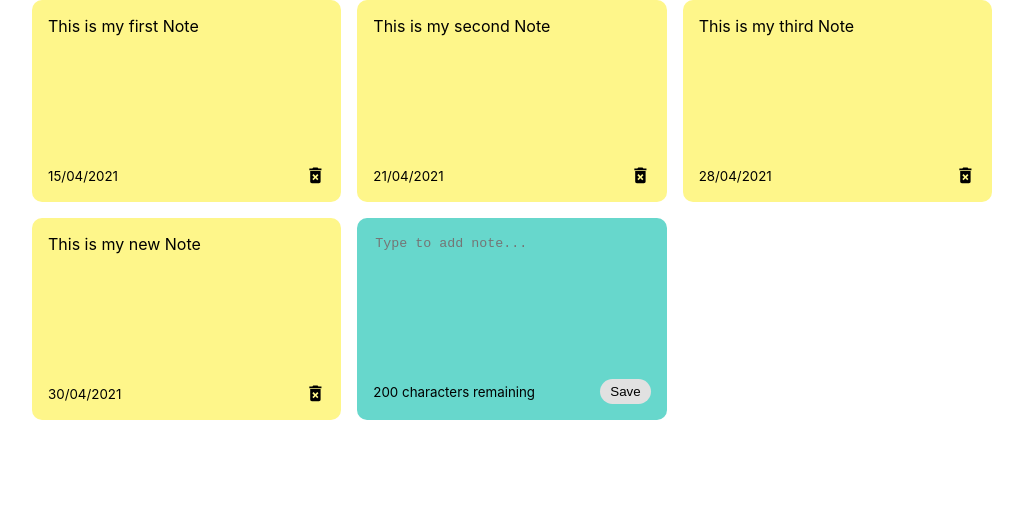
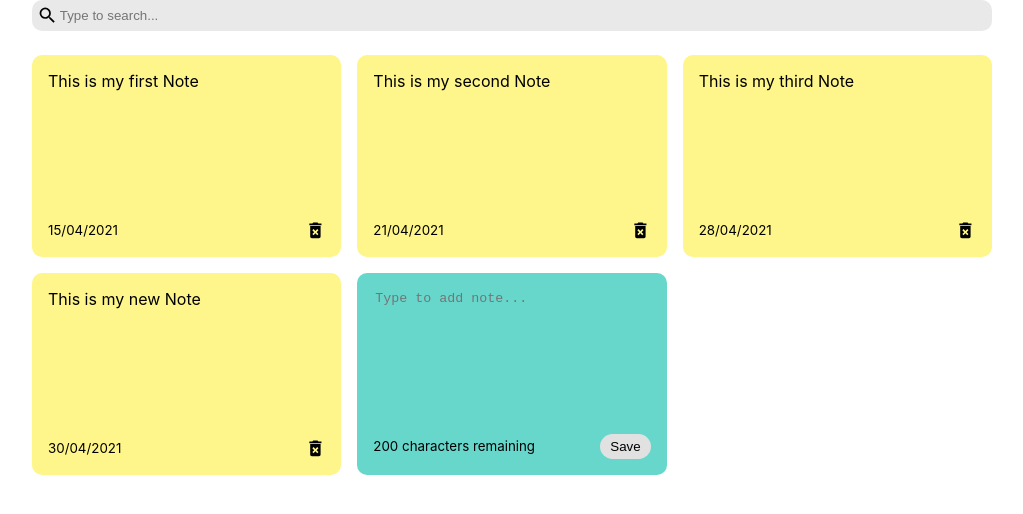
Before and after one commit to neelabh04/Notes-App, a React (Create React App) app: page / in a window 1280 px wide. Shown: the top 514 px of the page, without its empty margins (128-1151 px from the left). Built offline with nearby package versions, Linux system fonts and the light colour scheme.

Commit message:
Search note achieved

```diff
--- a/src/App.js
+++ b/src/App.js
@@ -1,6 +1,7 @@
 import { useState } from "react";
 import { nanoid } from "nanoid";
 import NotesList from "./components/NotesList";
+import Search from "./components/Search";
 
 const App = () => {
   const [notes, setNotes] = useState([
@@ -26,6 +27,8 @@
     },
   ]);
 
+  const [searchText, setSearchText] = useState("");
+
   const addNote = (text) => {
     const date = new Date();
     const newNote = {
@@ -34,19 +37,25 @@
       date: date.toLocaleDateString(),
     };
 
-
     const newNotes = [...notes, newNote];
     setNotes(newNotes);
   };
 
   const deleteNote = (id) => {
-    const newNotes = notes.filter((note)=> note.id !== id);
+    const newNotes = notes.filter((note) => note.id !== id);
     setNotes(newNotes);
   };
 
   return (
     <div className="container">
-      <NotesList notes={notes} handleAddNote={addNote} handleDeleteNote={deleteNote} />
+      <Search handleSearchNote={setSearchText} />
+      <NotesList
+        notes={notes.filter((note) =>
+          note.text.toLowerCase().includes(searchText)
+        )}
+        handleAddNote={addNote}
+        handleDeleteNote={deleteNote}
+      />
     </div>
   );
 };
--- /dev/null
+++ b/src/components/Search.js
@@ -0,0 +1,16 @@
+import React from "react";
+import { MdSearch } from "react-icons/md";
+const Search = ({ handleSearchNote }) => {
+  return (
+    <div className="search">
+      <MdSearch className="search-icons" size="1.3em" />
+      <input
+        onChange={(event) => handleSearchNote(event.target.value)}
+        type="text"
+        placeholder="Type to search..."
+      />
+    </div>
+  );
+};
+
+export default Search;
--- a/src/index.css
+++ b/src/index.css
@@ -76,3 +76,21 @@
 .delete-icon {
   cursor: pointer;
 }
+
+.search {
+  display: flex;
+  align-items: center;
+  background-color: rgb(233, 233, 233);
+  border-radius: 10px;
+  padding: 5px;
+  margin-bottom: 1.5em;
+}
+
+.search input {
+  border: none;
+  background-color: rgb(233, 233, 233);
+}
+
+.search input:focus {
+  outline: none;
+}
```
